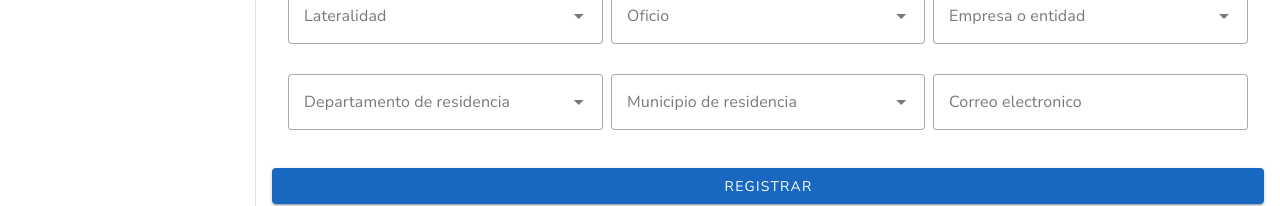
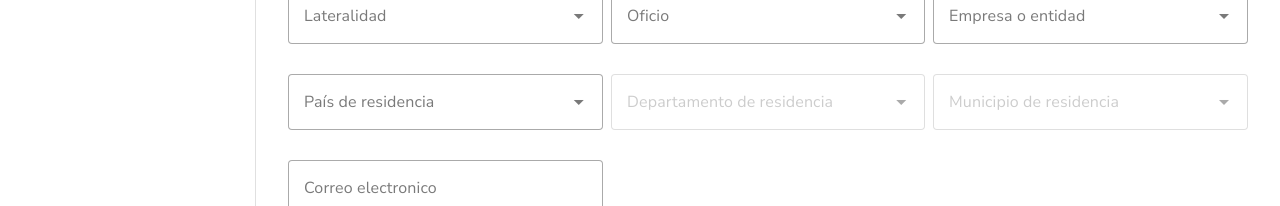
Before and after one commit to Serna1665/frontend-neuro-ar, a Nuxt app: page /registro in a window 1280 px wide. Shown: the part 424-630 px from the top of the page. Built offline with nearby package versions, Linux system fonts and the light colour scheme; no server answers.

Commit message:
registrar usuario mal

```diff
--- a/components/RegistrarUsuarioNuevo.vue
+++ b/components/RegistrarUsuarioNuevo.vue
@@ -15,72 +15,77 @@
                 </div>
             </v-card-title>
 
-
             <v-col></v-col>
             <v-card-text>
-
             </v-card-text>
             <v-container fluid>
                 <v-form ref="formRegistroUsuario">
                     <v-row dense>
                         <v-col cols="12" md="4">
                             <v-text-field hint="Ingresa tu número de identificación" label="Número de documento"
-                                type="number" hide-spin-buttons variant="outlined" :rules="[rules.required]" v-model="usuarioNuevo.numero_documento">
-                            </v-text-field>
+                                type="number" hide-spin-buttons variant="outlined" :rules="[rules.required]"
+                                v-model="usuarioNuevo.numero_documento"></v-text-field>
                         </v-col>
                         <v-col cols="12" md="4">
-                            <v-text-field label="Nombres" variant="outlined" :rules="[rules.required]" v-model="usuarioNuevo.nombres">
-                            </v-text-field>
+                            <v-text-field label="Nombres" variant="outlined" :rules="[rules.required]"
+                                v-model="usuarioNuevo.nombres"></v-text-field>
                         </v-col>
                         <v-col cols="12" md="4">
-                            <v-text-field label="Apellidos" variant="outlined" :rules="[rules.required]" v-model="usuarioNuevo.apellidos">
-                            </v-text-field>
+                            <v-text-field label="Apellidos" variant="outlined" :rules="[rules.required]"
+                                v-model="usuarioNuevo.apellidos"></v-text-field>
                         </v-col>
                         <v-col cols="12" md="4">
-                            <v-text-field label="Fecha de nacimiento" type="date" variant="outlined" v-model="usuarioNuevo.fecha_nacimiento"
-                                :rules="[rules.required]">
-                            </v-text-field>
+                            <v-text-field label="Fecha de nacimiento" type="date" variant="outlined"
+                                v-model="usuarioNuevo.fecha_nacimiento" :rules="[rules.required]"></v-text-field>
                         </v-col>
                         <v-col cols="12" md="4">
-                            <v-autocomplete label="Género" variant="outlined" :items="['Masculino', 'Femenino', 'Otro']" v-model="usuarioNuevo.genero"
-                                :rules="[rules.required]">
-                            </v-autocomplete>
+                            <v-autocomplete label="Género" variant="outlined" :items="['Masculino', 'Femenino', 'Otro']"
+                                v-model="usuarioNuevo.genero" :rules="[rules.required]"></v-autocomplete>
                         </v-col>
                         <v-col cols="12" md="4">
                             <v-text-field label="Estatura" variant="outlined" type="number" hide-spin-buttons
-                                hint="Ingresa tu estatura en centímetros" :rules="[rules.required]" v-model="usuarioNuevo.estatura">
-                            </v-text-field>
+                                hint="Ingresa tu estatura en centímetros" :rules="[rules.required]"
+                                v-model="usuarioNuevo.estatura"></v-text-field>
                         </v-col>
                         <v-col cols="12" md="4">
                             <v-autocomplete label="Lateralidad" variant="outlined"
                                 :items="['Diestro', 'Zurdo', 'Ambiestro']" hint="Selecciona tu mano dominante"
-                                :rules="[rules.required]" v-model="usuarioNuevo.lateralidad_dominante">
-                            </v-autocomplete>
+                                :rules="[rules.required]" v-model="usuarioNuevo.lateralidad_dominante"></v-autocomplete>
                         </v-col>
                         <v-col cols="12" md="4">
-                            <v-autocomplete label="Oficio" variant="outlined" :items="oficios" item-value="id" item-title="nombre"
-                                hint="Selecciona profesión" :rules="[rules.required]" v-model="usuarioNuevo.oficio_id">
-                            </v-autocomplete>
+                            <v-autocomplete label="Oficio" variant="outlined" :items="oficios" item-value="id"
+                                item-title="nombre" hint="Selecciona profesión" :rules="[rules.required]"
+                                v-model="usuarioNuevo.oficio_id"></v-autocomplete>
                         </v-col>
                         <v-col cols="12" md="4">
                             <v-autocomplete label="Empresa o entidad" variant="outlined" :items="['NeuroAr']"
-                                hint="Selecciona la empresa o entidad a la que pertenece" :rules="[rules.required]" v-model="usuarioNuevo.empresa_id">
-                            </v-autocomplete>
+                                hint="Selecciona la empresa o entidad a la que pertenece" :rules="[rules.required]"
+                                v-model="usuarioNuevo.empresa_id"></v-autocomplete>
+                        </v-col>
+                        <!-- Nuevos campos para residencia -->
+                        <v-col cols="12" md="4">
+                            <v-autocomplete label="País de residencia" variant="outlined" :items="paises"
+                                item-value="codigo_dane" item-title="nombre" hint="Selecciona el país"
+                                :rules="[rules.required]" v-model="usuarioNuevo.pais_id"
+                                @change="onPaisChange"></v-autocomplete>
                         </v-col>
                         <v-col cols="12" md="4">
-                            <v-autocomplete label="Departamento de residencia" variant="outlined" :items="['Antioquia']"
-                                hint="Selecciona su departamento de residencia" :rules="[rules.required]" v-model="usuarioNuevo.departamento_id">
-                            </v-autocomplete>
+                            <v-autocomplete label="Departamento de residencia" variant="outlined" :items="departamentos"
+                                item-value="codigo_dane" item-title="nombre" hint="Selecciona su departamento"
+                                :rules="[rules.required]" v-model="usuarioNuevo.departamento_id"
+                                :disabled="!usuarioNuevo.pais_id" @change="onDepartamentoChange"></v-autocomplete>
                         </v-col>
                         <v-col cols="12" md="4">
-                            <v-autocomplete label="Municipio de residencia" variant="outlined" :items="['Caldas']"
-                                hint="Selecciona su municipio de residencia" :rules="[rules.required]" v-model="usuarioNuevo.municipio_id">
-                            </v-autocomplete>
+                            <v-autocomplete label="Municipio de residencia" variant="outlined" :items="municipios"
+                                item-value="codigo_dane" item-title="nombre" hint="Selecciona su municipio"
+                                :rules="[rules.required]" v-model="usuarioNuevo.municipio_id"
+                                :disabled="!usuarioNuevo.departamento_id"></v-autocomplete>
                         </v-col>
+                        <!-- Fin de nuevos campos -->
                         <v-col cols="12" md="4">
-                            <v-text-field label="Correo electronico" type="email" variant="outlined" v-model="usuarioNuevo.email"
-                                hint="Digite su correo electronico" :rules="[rules.required, rules.email]">
-                            </v-text-field>
+                            <v-text-field label="Correo electronico" type="email" variant="outlined"
+                                v-model="usuarioNuevo.email" hint="Digite su correo electronico"
+                                :rules="[rules.required, rules.email]"></v-text-field>
                         </v-col>
                     </v-row>
                 </v-form>
@@ -103,33 +108,30 @@ export default {
             },
             usuarioNuevo: {},
             loading: false,
-            oficios: []
+            oficios: [],
+            paises: [],
+            departamentos: [],
+            municipios: []
         };
     },
 
     mounted() {
-        this.listarOficios()
+        this.listarOficios();
+        this.listarPaises();
     },
 
     methods: {
-
         async registrarUsuarioNuevo() {
-            const { valid } = await this.$refs.formRegistroUsuario.validate()
-
+            const { valid } = await this.$refs.formRegistroUsuario.validate();
             if (!valid) {
                 return;
             }
             this.loading = true;
-
             try {
                 const data = {
                     ...this.usuarioNuevo,
-                    municipio_id: 1,
-                    departamento_id: 1,
-                    empresa_id: 2,
                     tipo_documento_id: 1
-
-                }
+                };
                 const response = await this.$axios.post('/pacientes/crear', data);
                 const usuario = response.data.usuario;
                 this.limpiarFormulario();
@@ -139,8 +141,9 @@ export default {
                     icon: 'success',
                     confirmButtonText: 'Ok',
                     confirmButtonColor: '#28a745',
-                }); if (result.isConfirmed) {
-                    this.$router.push('/')
+                });
+                if (result.isConfirmed) {
+                    this.$router.push('/');
                 }
             } catch (error) {
                 this.$toast.error('Error al registrar usuario:', error.response?.data || error.message);
@@ -150,21 +153,76 @@ export default {
         },
 
         limpiarFormulario() {
-            this.usuarioNuevo = {}
+            this.usuarioNuevo = {};
+            this.departamentos = [];
+            this.municipios = [];
         },
 
         async listarOficios() {
-                this.loading = true
+            this.loading = true;
             try {
                 const response = await this.$axios.get('oficios/listar');
                 this.oficios = response.data;
             } catch {
                 console.error('Error al obtener los oficios');
             } finally {
-                    this.loading = false
+                this.loading = false;
             }
         },
 
+        async listarPaises() {
+            this.loading = true;
+            try {
+                const response = await this.$axios.get('paises/listar');
+                this.paises = response.data;
+            } catch (error) {
+                console.error('Error al obtener los países', error);
+            } finally {
+                this.loading = false;
+            }
+        },
+
+        async listarDepartamentos(paisCodigo) {
+            this.loading = true;
+            try {
+                const response = await this.$axios.get(`departamentos/listar?pais=${paisCodigo}`);
+                this.departamentos = response.data;
+            } catch (error) {
+                console.error('Error al obtener los departamentos', error);
+            } finally {
+                this.loading = false;
+            }
+        },
+
+        async listarMunicipios(departamentoCodigo) {
+            this.loading = true;
+            try {
+                const response = await this.$axios.get(`municipios/listar?departamento=${departamentoCodigo}`);
+                this.municipios = response.data;
+            } catch (error) {
+                console.error('Error al obtener los municipios', error);
+            } finally {
+                this.loading = false;
+            }
+        },
+
+        onPaisChange(value) {
+            this.usuarioNuevo.departamento_id = null;
+            this.usuarioNuevo.municipio_id = null;
+            this.departamentos = [];
+            this.municipios = [];
+            if (value) {
+                this.listarDepartamentos(value);
+            }
+        },
+
+        onDepartamentoChange(value) {
+            this.usuarioNuevo.municipio_id = null;
+            this.municipios = [];
+            if (value) {
+                this.listarMunicipios(value);
+            }
+        }
     },
 };
 </script>
```
Lines whose indentation alone changed are shown as unchanged.
